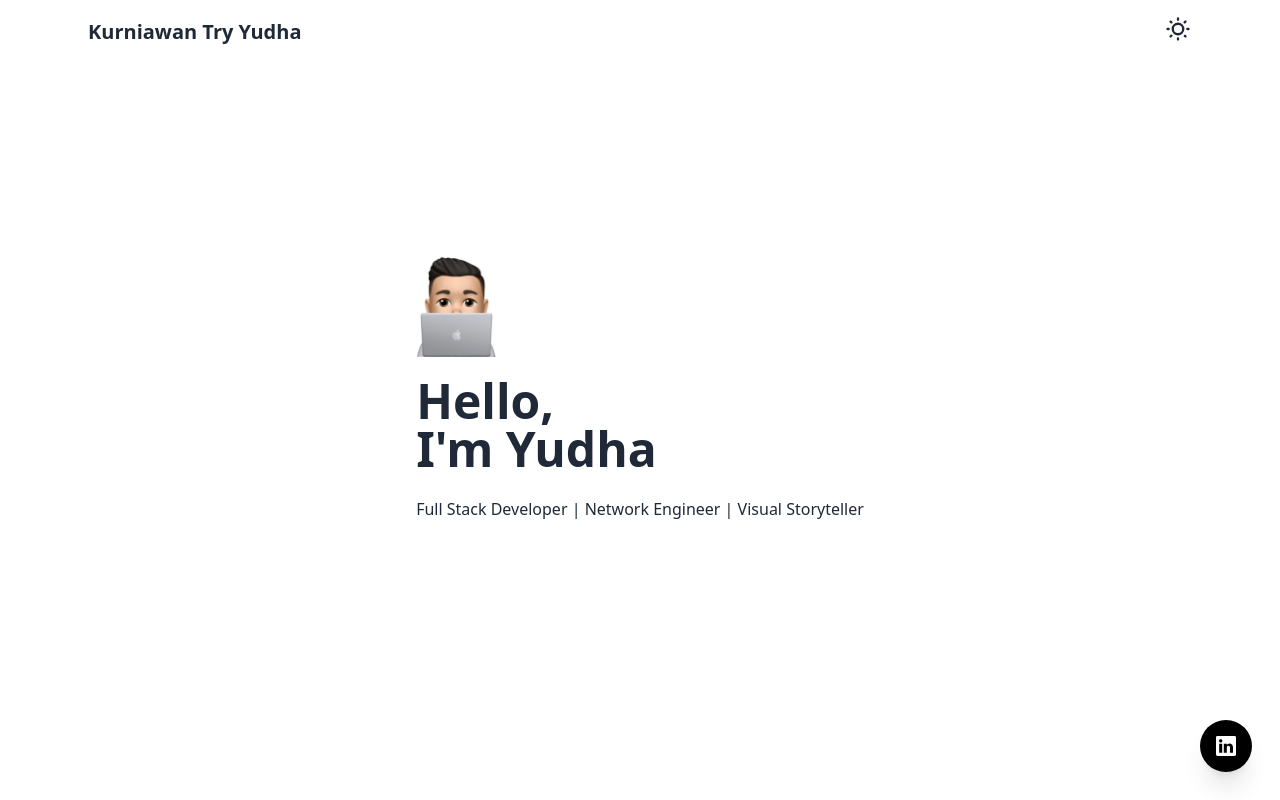
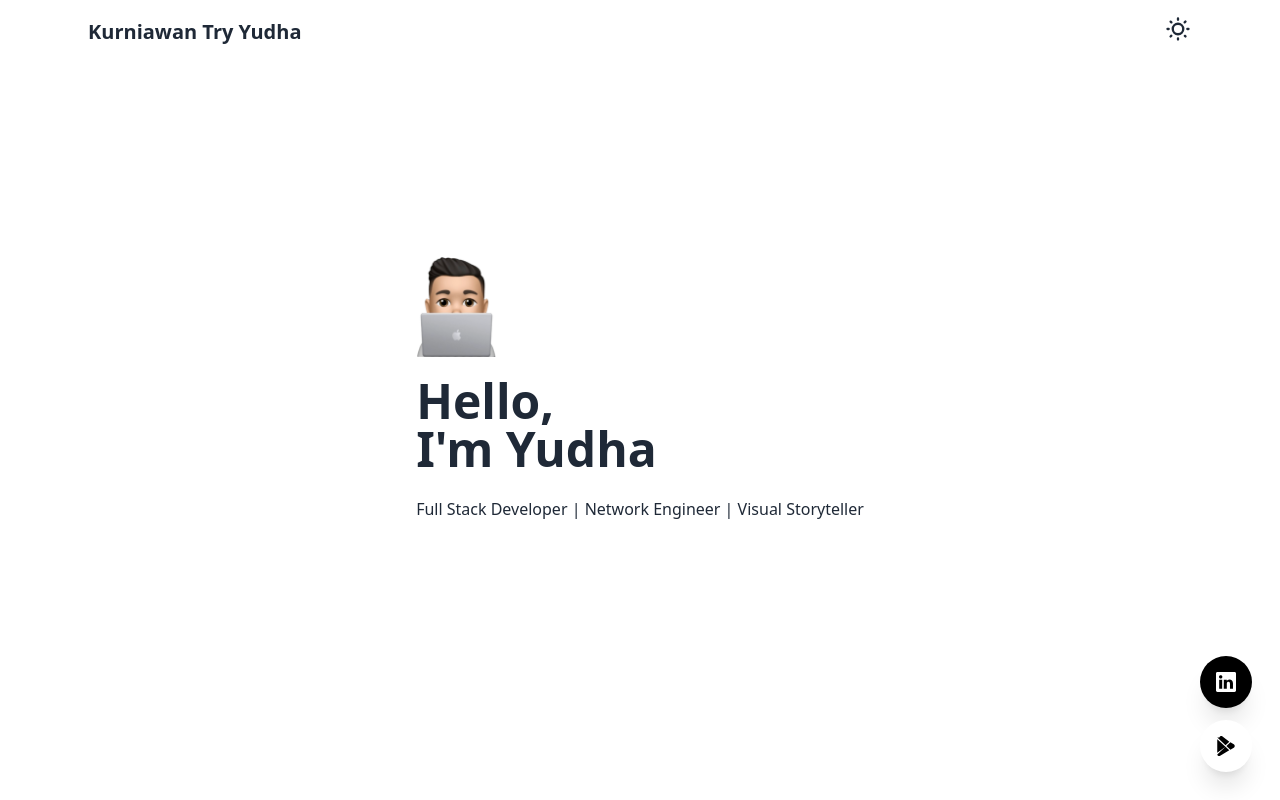
Before and after one commit to ktyudha/cv-ktyudha, a React (Vite) app: page / in a window 1280 px wide. Shown: the top 800 px of the page. Built offline with nearby package versions, Linux system fonts and the light colour scheme.

Commit message:
feat: add component floating

```diff
--- a/src/constant/utils.ts
+++ b/src/constant/utils.ts
@@ -1,3 +1,28 @@
+export type FloatingIconKey = "linkedin" | "google-play";
+
+export const FLOATING_LINKS: {
+  key: FloatingIconKey;
+  name: string;
+  url: string;
+  bgClassName: string;
+  iconClassName: string;
+}[] = [
+  {
+    key: "linkedin",
+    name: "LinkedIn",
+    url: "https://www.linkedin.com/in/ktyudha",
+    bgClassName: "bg-black",
+    iconClassName: "text-white",
+  },
+  {
+    key: "google-play",
+    name: "Google Play",
+    url: "https://developer.ktyudha.com",
+    bgClassName: "bg-white",
+    iconClassName: "text-black",
+  },
+];
+
 export const PORTOFOLIOS = [
   {
     title: "Bengkel Super Raya Teknik",
--- /dev/null
+++ b/src/layouts/LandingLayout/Floatings/index.tsx
@@ -0,0 +1,49 @@
+import { FunctionComponent } from "react";
+import { FLOATING_LINKS, FloatingIconKey } from "../../../constant/utils";
+
+const icons: Record<FloatingIconKey, JSX.Element> = {
+  linkedin: (
+    <svg
+      xmlns="http://www.w3.org/2000/svg"
+      width="16"
+      height="16"
+      fill="currentColor"
+      className="bi bi-linkedin w-5 h-5 duration-[0.6s]"
+      viewBox="0 0 16 16"
+    >
+      <path d="M0 1.146C0 .513.526 0 1.175 0h13.65C15.474 0 16 .513 16 1.146v13.708c0 .633-.526 1.146-1.175 1.146H1.175C.526 16 0 15.487 0 14.854zm4.943 12.248V6.169H2.542v7.225zm-1.2-8.212c.837 0 1.358-.554 1.358-1.248-.015-.709-.52-1.248-1.342-1.248S2.4 3.226 2.4 3.934c0 .694.521 1.248 1.327 1.248zm4.908 8.212V9.359c0-.216.016-.432.08-.586.173-.431.568-.878 1.232-.878.869 0 1.216.662 1.216 1.634v3.865h2.401V9.25c0-2.22-1.184-3.252-2.764-3.252-1.274 0-1.845.7-2.165 1.193v.025h-.016l.016-.025V6.169h-2.4c.03.678 0 7.225 0 7.225z" />
+    </svg>
+  ),
+  "google-play": (
+    <svg
+      xmlns="http://www.w3.org/2000/svg"
+      width="16"
+      height="16"
+      fill="currentColor"
+      className="bi bi-google-play w-5 h-5 duration-[0.6s]"
+      viewBox="0 0 16 16"
+    >
+      <path d="M14.222 9.374c1.037-.61 1.037-2.137 0-2.748L11.528 5.04 8.32 8l3.207 2.96zm-3.595 2.116L7.583 8.68 1.03 14.73c.201 1.029 1.36 1.61 2.303 1.055zM1 13.396V2.603A1 1 0 0 1 1.03 2.6l6.553 6.05zM1.03 1.27l6.594 6.09 3.044-2.81L4.976.226C4.033-.328 2.875.254 2.674 1.283z" />
+    </svg>
+  ),
+};
+
+const Floatings: FunctionComponent = () => {
+  return (
+    <div className="group fixed bottom-5 right-5 p-2 flex flex-col gap-3 items-end justify-end w-24 h-24">
+      {FLOATING_LINKS.map((floating) => (
+        <a
+          key={floating.key}
+          href={floating.url}
+          target="_blank"
+          rel="noreferrer"
+          className={`shadow-xl flex items-center justify-center p-4 rounded-full z-50 ${floating.bgClassName} ${floating.iconClassName}`}
+        >
+          {icons[floating.key]}
+        </a>
+      ))}
+    </div>
+  );
+};
+
+export default Floatings;
--- a/src/layouts/LandingLayout/index.tsx
+++ b/src/layouts/LandingLayout/index.tsx
@@ -4,6 +4,7 @@ import { HelmetProvider } from "react-helmet-async";
 import LandingNavbar from "./LandingNavbar";
 // import LandingNavbarMobile from "./LandingNavbar/LandingNavbarMobile";
 import LandingHelmet from "./LandingHelmet";
+import Floatings from "./Floatings";
 import jquery from "jquery";
 
 const LandingLayout: FunctionComponent = () => {
@@ -55,25 +56,7 @@ const LandingLayout: FunctionComponent = () => {
 
       {/* </div> */}
 
-      <div className="group fixed bottom-5 right-5 p-2  flex items-end justify-end w-24 h-24 ">
-        {/* main */}
-        <a
-          href="https://www.linkedin.com/in/ktyudha"
-          target="_blank"
-          className="text-white shadow-xl flex items-center justify-center p-4 rounded-full bg-black z-50 absolute"
-        >
-          <svg
-            xmlns="http://www.w3.org/2000/svg"
-            width="16"
-            height="16"
-            fill="currentColor"
-            className="bi bi-linkedin w-5 h-5 duration-[0.6s]"
-            viewBox="0 0 16 16"
-          >
-            <path d="M0 1.146C0 .513.526 0 1.175 0h13.65C15.474 0 16 .513 16 1.146v13.708c0 .633-.526 1.146-1.175 1.146H1.175C.526 16 0 15.487 0 14.854zm4.943 12.248V6.169H2.542v7.225zm-1.2-8.212c.837 0 1.358-.554 1.358-1.248-.015-.709-.52-1.248-1.342-1.248S2.4 3.226 2.4 3.934c0 .694.521 1.248 1.327 1.248zm4.908 8.212V9.359c0-.216.016-.432.08-.586.173-.431.568-.878 1.232-.878.869 0 1.216.662 1.216 1.634v3.865h2.401V9.25c0-2.22-1.184-3.252-2.764-3.252-1.274 0-1.845.7-2.165 1.193v.025h-.016l.016-.025V6.169h-2.4c.03.678 0 7.225 0 7.225z" />
-          </svg>
-        </a>
-      </div>
+      <Floatings />
     </HelmetProvider>
   );
 };
```
